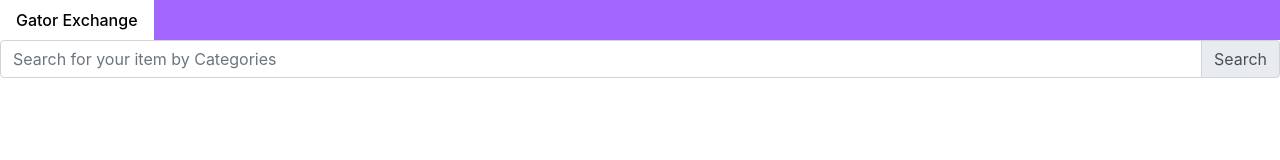
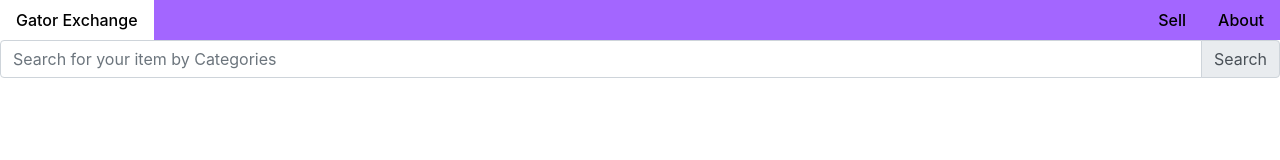
Before and after one commit to mattbho/Gator-Exchange, a React (Create React App) app in the folder client/: page /PostDetails in a window 1280 px wide. Shown: the top 160 px of the page. Built offline with nearby package versions, Linux system fonts and the light colour scheme; no server answers.

Commit message:
fixed navbar

```diff
--- a/client/src/pages/components/navbar.jsx
+++ b/client/src/pages/components/navbar.jsx
@@ -4,16 +4,11 @@ class NavBar extends Component {
   state = {};
   render() {
     return (
-      <nav>
-        <ul className="NavBar">
-          <li>
-            <a className="Home" href="/">
-              {" "}
-              Gator Exchange
-            </a>{" "}
-          </li>
+      <ul className = "NavBar">
+          <li><a className = "Home" href = "/"> Gator Exchange</a> </li>
+          <li><a className = "About" href = "About"> About</a></li>
+          <li><a className = "Sell" href = "Sell"> Sell</a></li>
         </ul>
-      </nav>
     );
   }
 }
--- a/client/src/pages/components/searchbar.jsx
+++ b/client/src/pages/components/searchbar.jsx
@@ -7,7 +7,7 @@ class SearchBar extends Component {
     items: null
   };
   search() {
-    fetch(`${process.env.API_URL || ''}/api/${this.state.query}`)
+    fetch(`/api/${this.state.query}`)
       .then(response => response.json())
       .then(json => {
         this.setState({ items: json });
```
